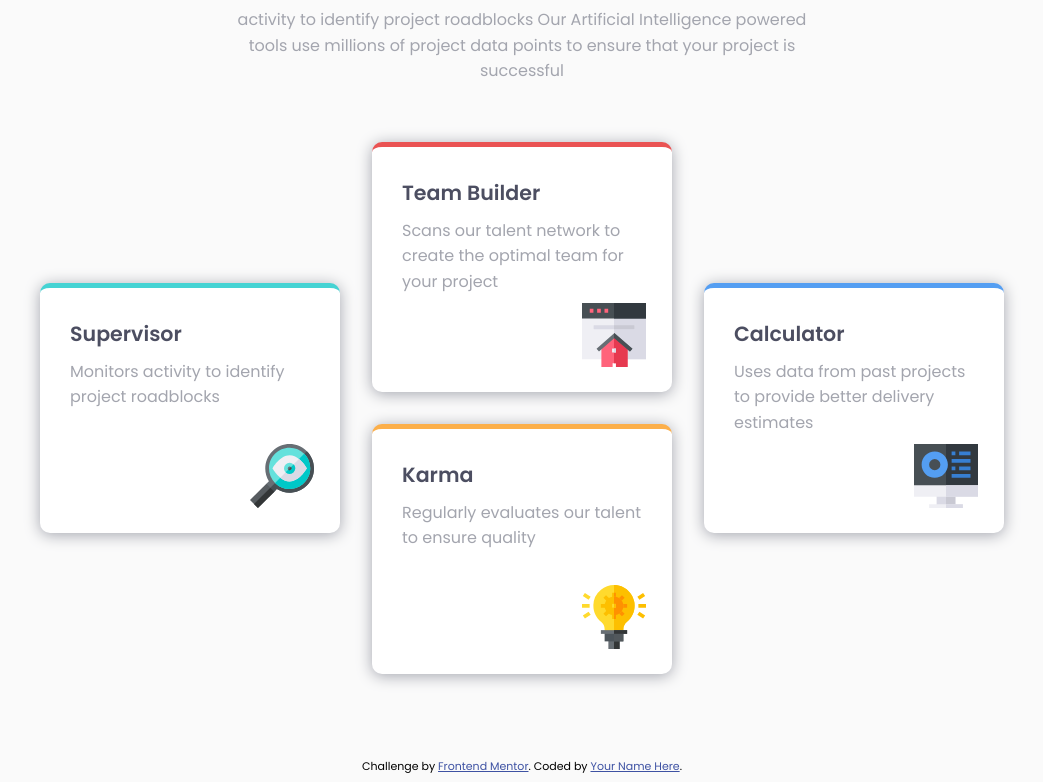
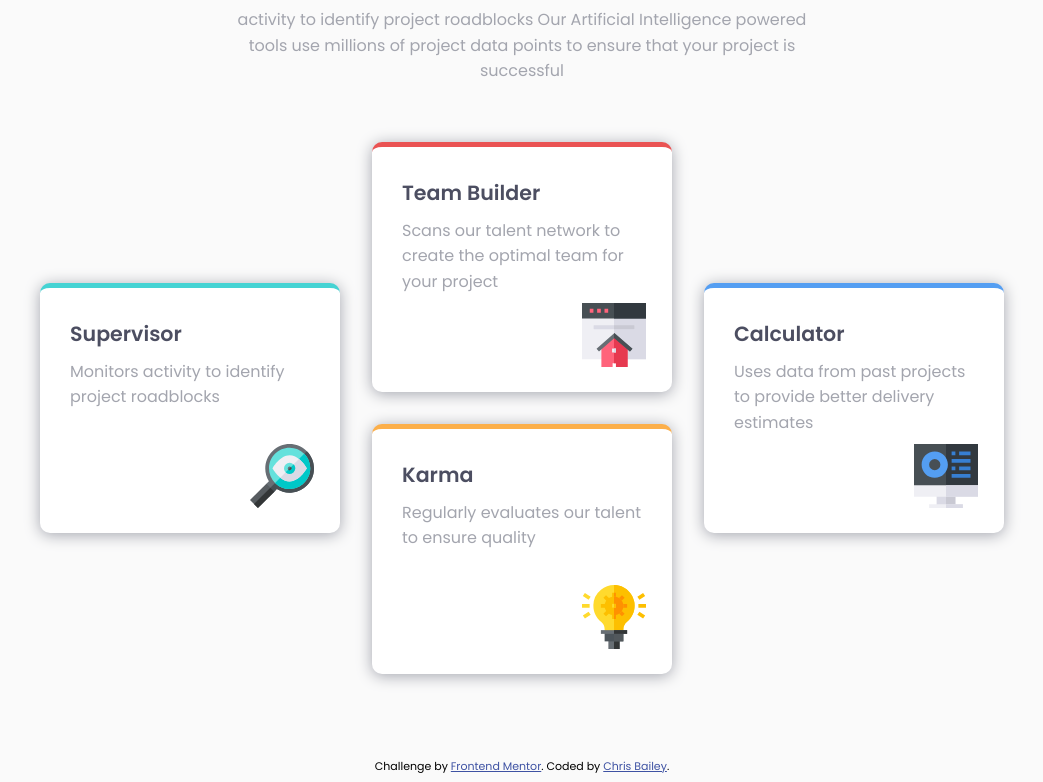
Before and after one commit to chrisbailey85/frontend-mentor-four-card-feature-section, a plain HTML site: page dist/index.html in a window 1280 px wide. Shown: the part 159-941 px from the top of the page, without its empty margins (118-1161 px from the left). Drawn offline with Linux system fonts and the light colour scheme.

Commit message:
add twitter link

```diff
--- a/dist/index.html
+++ b/dist/index.html
@@ -98,7 +98,8 @@
         Challenge by
         <a href="https://www.frontendmentor.io?ref=challenge" target="_blank"
           >Frontend Mentor</a
-        >. Coded by <a href="#">Your Name Here</a>.
+        >. Coded by
+        <a href="https://twitter.com/bailey_coding">Chris Bailey</a>.
       </p>
     </footer>
   </body>
```
